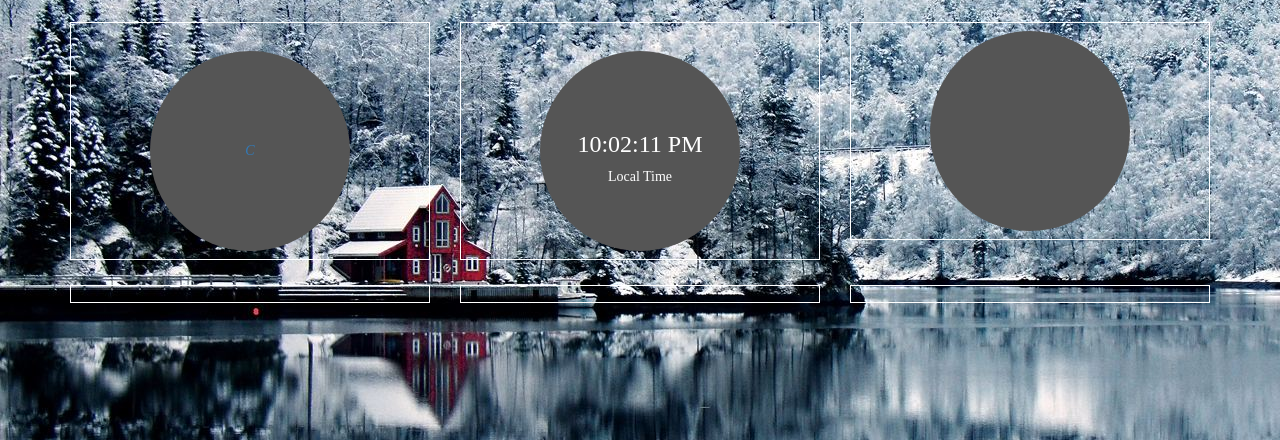
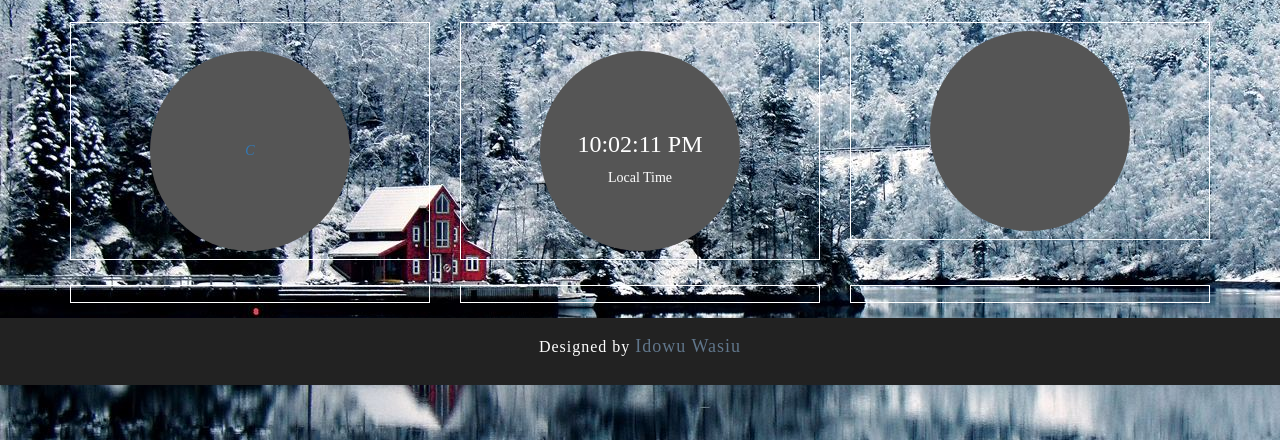
Before and after one commit to Hoxtygen/Local-Weather, a plain HTML site: page www/newIndex.html in a window 1280 px wide. Shown: the part 360-800 px from the top of the page. Drawn offline with Linux system fonts and the light colour scheme.

Commit message:
Added footer and did some necessary cleanup

```diff
--- a/www/js/newjs.js
+++ b/www/js/newjs.js
@@ -57,10 +57,5 @@ showTime()
 
 /*
 Add a span tag to the temperature div, make it clickable so it can be used for temperature conversion.
-Let the Weather update circle be at the top
 Find out how to make the returned icon the source of the image.
-Find a suitable color to give the circles so they match with the background image
-Make a footer for the app.
-write a function for the conversion of celsius to fahrenheit
-
 */
--- a/www/newIndex.html
+++ b/www/newIndex.html
@@ -94,6 +94,12 @@
 			</div><!--row ends-->
 		</div><!--container ends-->
 
+		<div class="container text-center" id="footer">
+			<div class="row text-container">
+				<p>Designed by <a href="#">Idowu Wasiu</a></p>
+			</div>
+		</div>
+
 		<script src="js/newjs.js"></script>
 
 	</body>
--- a/www/newstyle.css
+++ b/www/newstyle.css
@@ -3,6 +3,11 @@ body 		{
 	background-image: url(Images/bg.jpg);
 	font-family: "Oswald";
 	color: #fff;
+}
+
+p 			{
+	font-size: 14px;
+	line-height: 1.5;
 }
 
 .heading {
@@ -46,3 +51,31 @@ body 		{
 .display-none 			{
 	display: none
 }
+
+#footer 		{
+	width: 100%;
+	margin-top: 15px;
+}
+
+.text-container 		{
+	padding-top: 15px;
+	padding-bottom: 15px;
+	background-color: #222;
+	letter-spacing: 1px;
+}
+
+#footer p 			{
+	font-size: 16px;
+	color: #fff;
+}
+
+#footer a 		{
+	font-size: 18px;
+	color: #60768b;
+}
+
+
+#footer a:hover 			{
+	text-decoration: none;
+	color: rgba(255, 255, 255, 0.5);
+}
```
